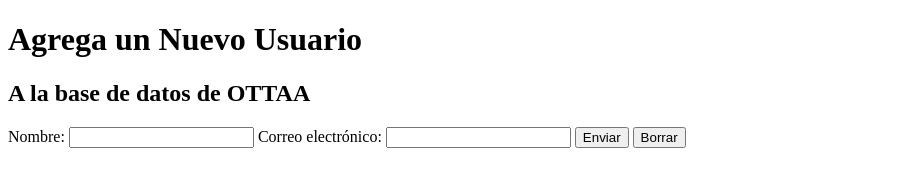
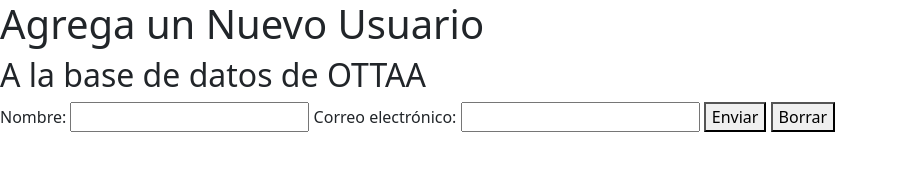
Before and after one commit to lopezjuanma96/HersiMai, a plain HTML site: page app/public/new_user/index.html in a window 1280 px wide. Shown: the whole page, without its empty margins (0-898 px from the left). Drawn offline with nearby package versions, Linux system fonts and the light colour scheme.

Commit message:
added bootstrap CSS link

```diff
--- a/app/public/new_user/index.html
+++ b/app/public/new_user/index.html
@@ -3,6 +3,7 @@
     <head>
         <meta charset="UTF-8">
         <meta name="viewport" content="width=device-width, initial-scale=1.0">
+        <link href="https://cdn.jsdelivr.net/npm/bootstrap@5.3.0/dist/css/bootstrap.min.css" rel="stylesheet" integrity="sha384-9ndCyUaIbzAi2FUVXJi0CjmCapSmO7SnpJef0486qhLnuZ2cdeRhO02iuK6FUUVM" crossorigin="anonymous">
         <link rel="stylesheet" type="text/css" href="./styles.css"/>
         <title>Agregar Usuario</title>
     </head>
@@ -17,9 +18,10 @@
                 <input type="text">
                 <label>Correo electrónico:</label>
                 <input type="email">
-                <button type="button">Enviar</button>
+                <button type="button" id="formSubmitButton">Enviar</button>
                 <button type="reset">Borrar</button>
             </form>
         </div>
+        <script src="./logic.js"></script>
     </body>
 </html>
```
